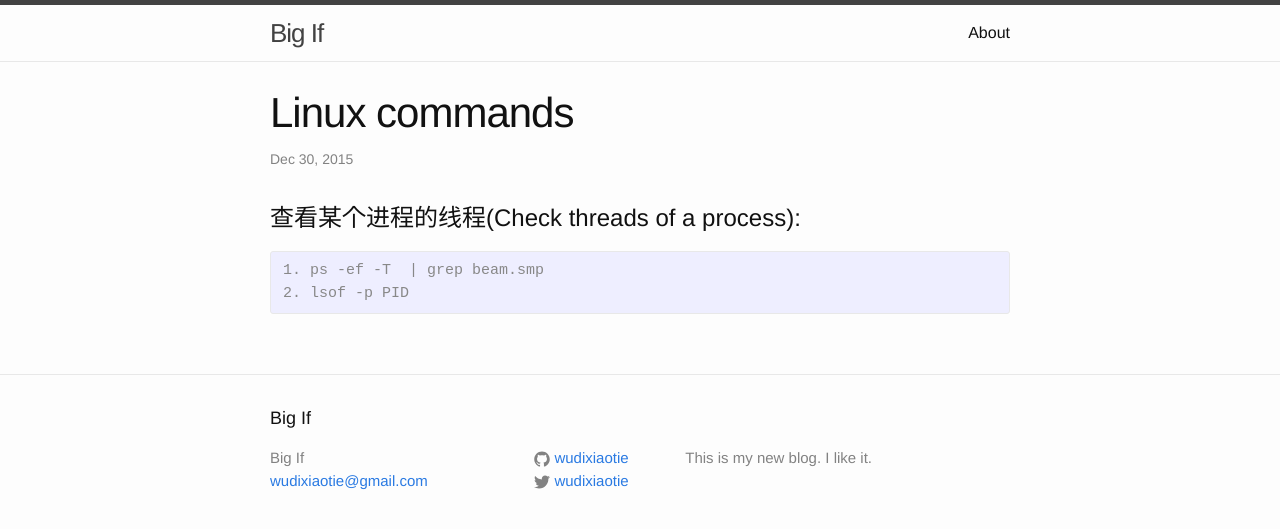
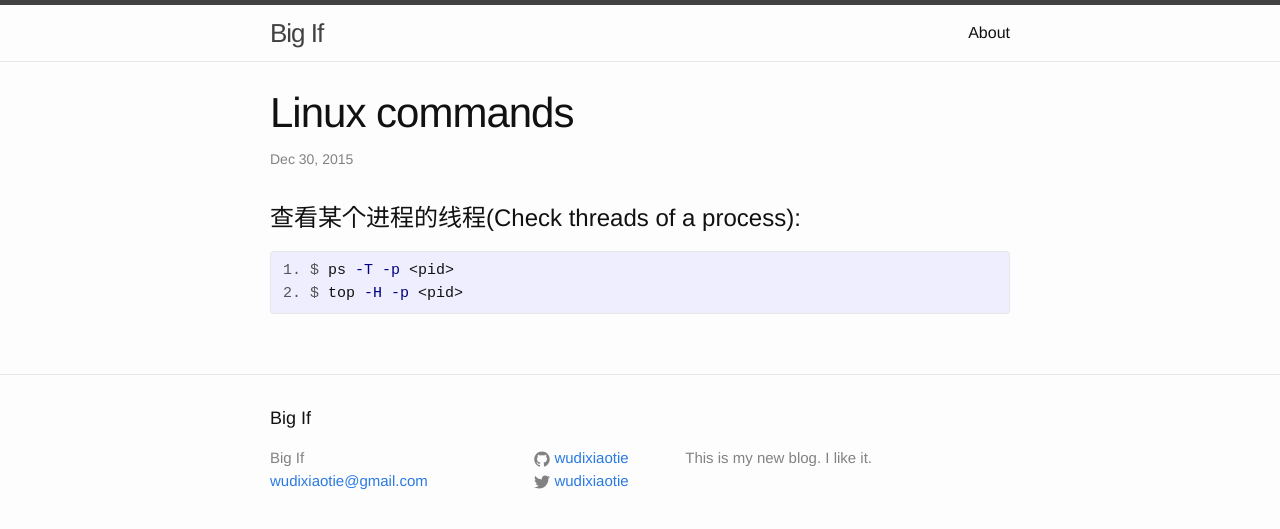
Before and after one commit to wudixiaotie/wudixiaotie.github.io, a Jekyll site: the page built from _posts/2015-12-30-linux-commands.markdown, in a window 1280 px wide. Shown: the top 529 px of the page. Built offline with Jekyll 4.4.1, drawn with Linux system fonts in a browser that asks for light colours.

Commit message:
new post

```diff
--- a/_posts/2015-12-30-linux-commands.markdown
+++ b/_posts/2015-12-30-linux-commands.markdown
@@ -7,6 +7,6 @@ categories: linux
 
 #查看某个进程的线程(Check threads of a process):
 {% highlight console %}
-1. ps -ef -T  | grep beam.smp
-2. lsof -p PID
+1. $ ps -T -p <pid>
+2. $ top -H -p <pid>
 {% endhighlight %}
```
